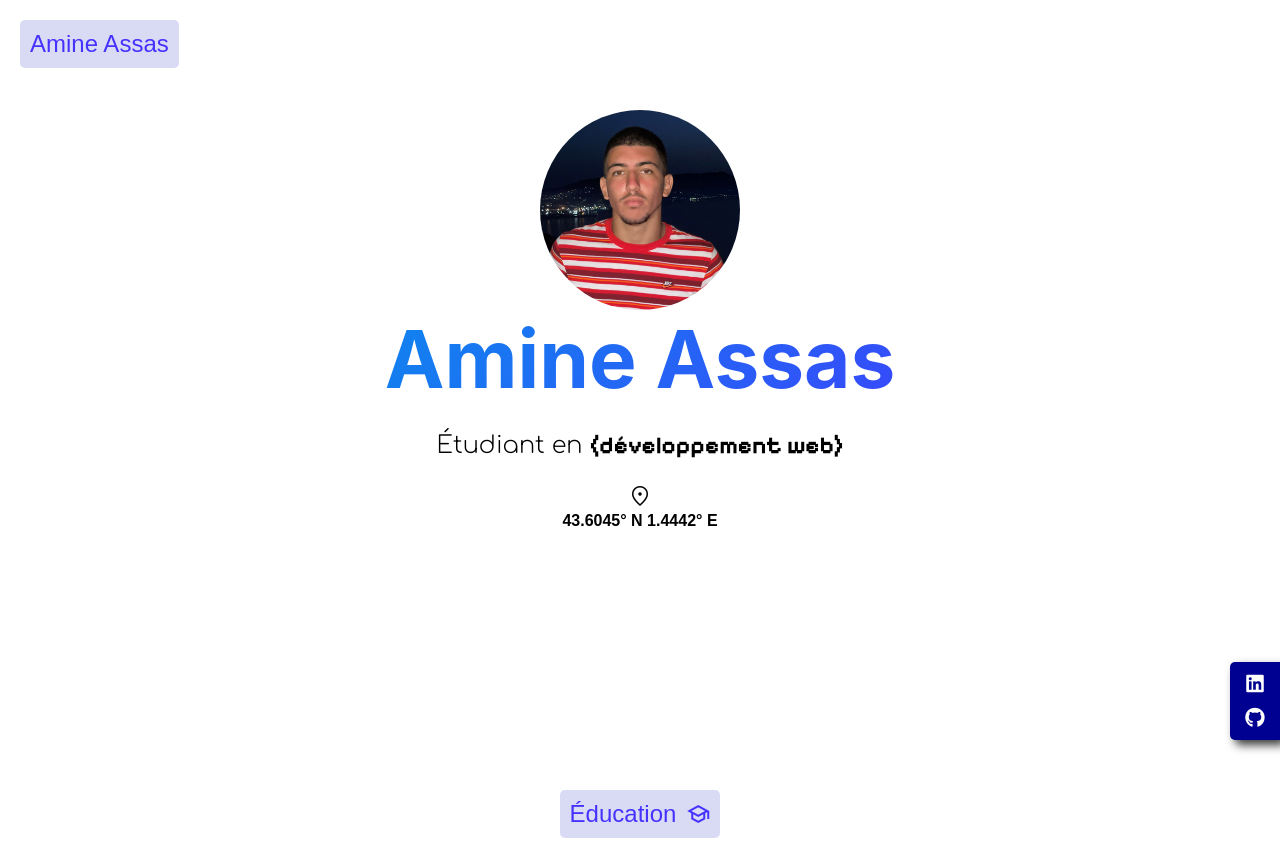
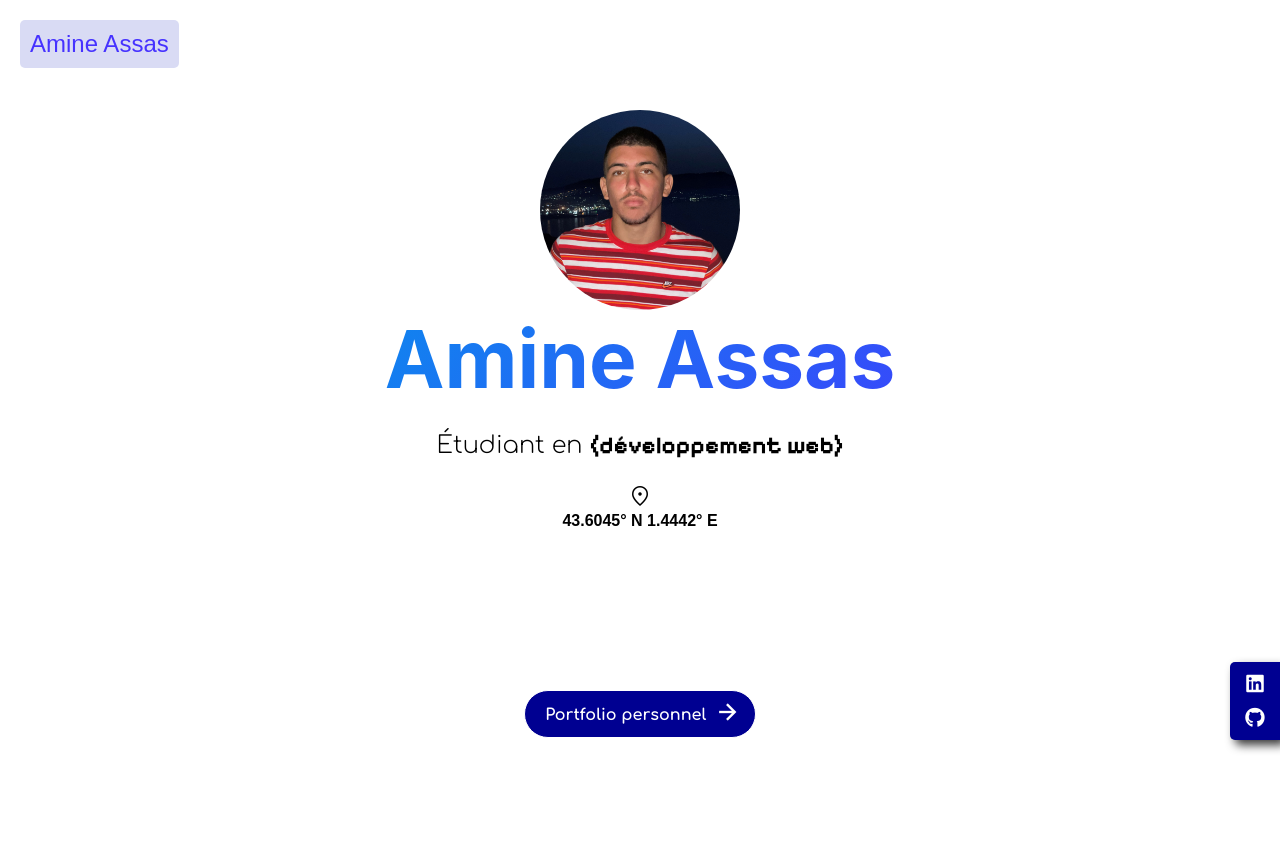
Before and after one commit to amineassas31/amineassas31.github.io, a plain HTML site: page index.html in a window 1280 px wide. Shown: the top 841 px of the page. Drawn offline with nearby package versions, Linux system fonts and the light colour scheme; a web font is replaced by a local one.

Commit message:
website update 3.3

```diff
--- a/index.html
+++ b/index.html
@@ -3,6 +3,7 @@
     <head>
         <meta charset="UTF-8" />
         <meta name="viewport" content="width=device-width, initial-scale=1.0" />
+
         <title>Amine Assas</title>
         <link rel="stylesheet" href="styles.css" />
         <link
@@ -47,28 +48,19 @@
                     <span class="tls" id="location-text">43.6045° N 1.4442° E</span>
                 </div></div>
         </section>
+        <section class="container3">
+
+            <a href="https://github.com/amineassas31/Portfolio" download>
+                <div class="download-btn">
+                    <t>Portfolio personnel</t>
+                    <span class="material-symbols-outlined" style="position:relative; top:4px; left: 5px;" >
+                        arrow_forward
+                        </span>
+                </div>
+            </a>
+        </section>
+
         <section class="container1">
-<!--            <a href="education.html"-->
-<!--                ><div class="card">-->
-<!--                    <div class="card-logo-box"><span class="material-symbols-outlined">school</span></div>-->
-<!--                    -->
-<!--                    <h2>Éducation</h2>-->
-<!--                </div></a-->
-<!--            >-->
-<!--            <a href="experience.html"-->
-<!--                ><div class="card">-->
-<!--                    <div class="card-logo-box"><span class="material-symbols-outlined" > work</span></div>-->
-<!--                    -->
-<!--                    <h2>Éxperience</h2>-->
-<!--                </div></a-->
-<!--            >-->
-<!--            <a href="https://www.linkedin.com/in/amine-assas-888756264/details/skills/"-->
-<!--                ><div class="card">-->
-<!--                    <div class="card-logo-box"><span class="material-symbols-outlined">lightbulb</span></div>-->
-<!--                    -->
-<!--                    <h2>Compétence</h2>-->
-<!--                </div></a-->
-<!--            >-->
         </section>
         <div class="center-container">
 
@@ -161,25 +153,6 @@
 
             </div>
         </div>
-
-
-
-
-
-
-
-
-
-
-
-
-
-
-
-
-
-
-
         <section class="container3">
 
             <a href="CV STAGE 1.pdf" download>
```
